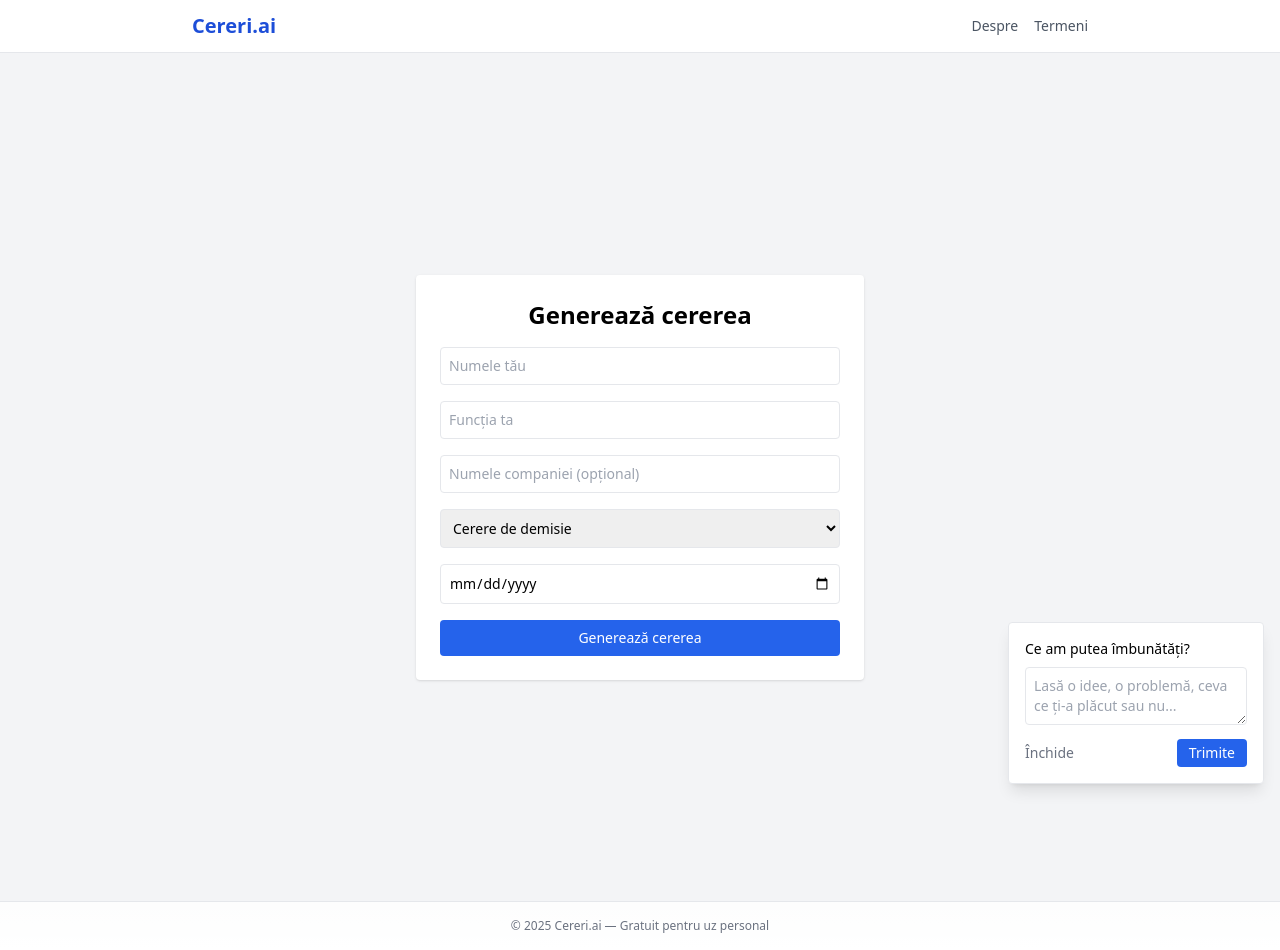
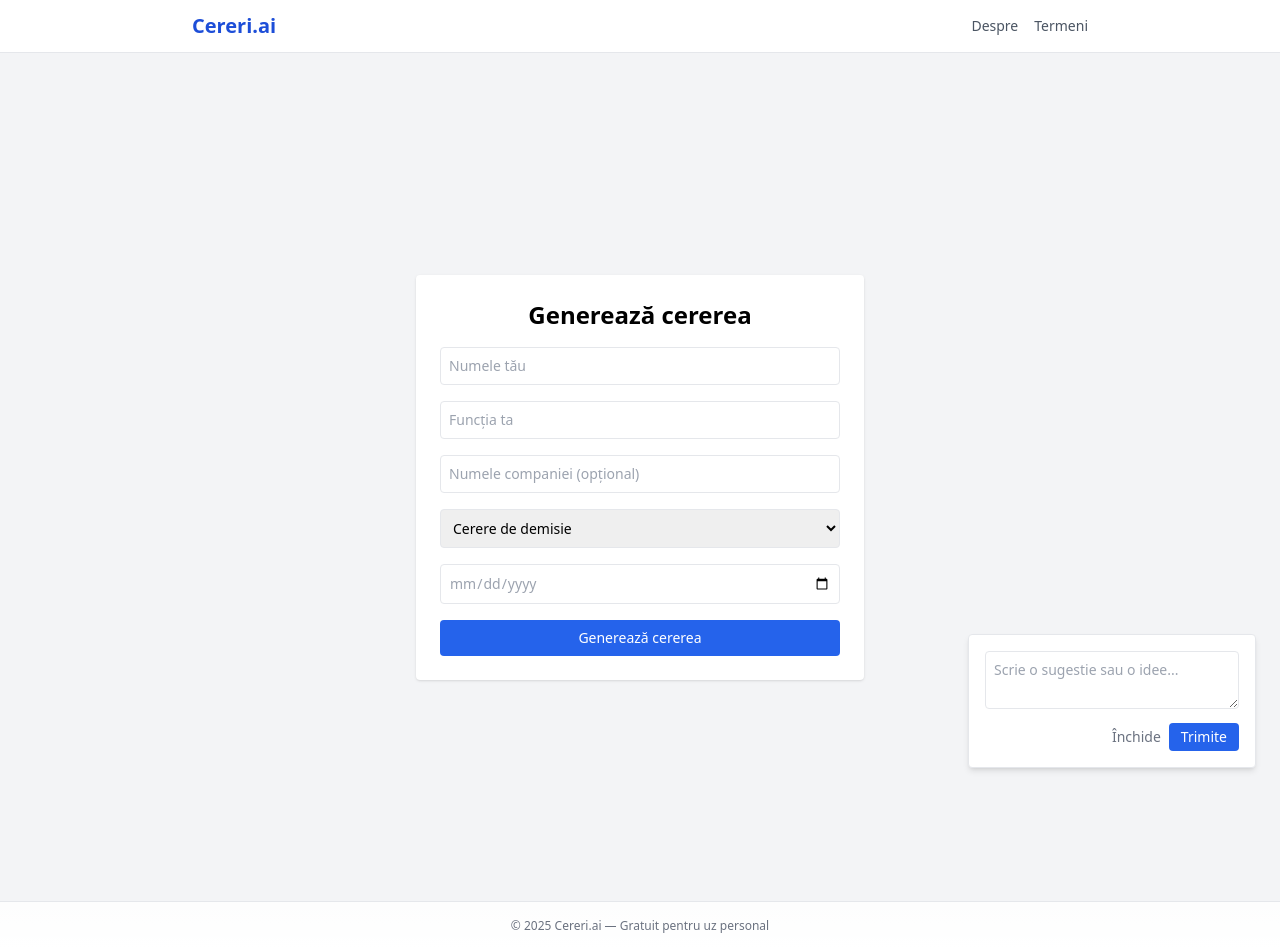
Before and after one commit to draghici95/cereri-ai, a Next.js app: page / in a window 1280 px wide. Both pictures are taken after a click on the button "Ai o sugestie?". Built offline with nearby package versions, Linux system fonts and the light colour scheme.

Commit message:
Fix pozitie buton si placeholder data

```diff
--- a/src/components/Feedback.tsx
+++ b/src/components/Feedback.tsx
@@ -1,46 +1,50 @@
-import { useState } from 'react';
+import { useState, useEffect } from 'react';
 
 export default function Feedback() {
-  const [deschis, setDeschis] = useState(false);
-  const [mesaj, setMesaj] = useState('');
-  const [trimis, setTrimis] = useState(false);
+  const [showBox, setShowBox] = useState(false);
+  const [feedback, setFeedback] = useState('');
+  const [submitted, setSubmitted] = useState(false);
 
   const handleSubmit = () => {
-    if (mesaj.trim()) {
-      localStorage.setItem(`feedback_${Date.now()}`, mesaj);
-      setTrimis(true);
-      setMesaj('');
-      setTimeout(() => {
-        setDeschis(false);
-        setTrimis(false);
-      }, 2500);
+    if (feedback.trim()) {
+      localStorage.setItem(`feedback_${Date.now()}`, feedback);
+      setSubmitted(true);
+      setFeedback('');
+      setTimeout(() => setShowBox(false), 2000);
     }
   };
 
+  useEffect(() => {
+    setSubmitted(false);
+  }, [showBox]);
+
   return (
-    <div className="fixed bottom-4 right-4 z-50">
-      {!deschis ? (
+    <>
+      {/* Floating Feedback Button */}
+      {!showBox && (
         <button
-          onClick={() => setDeschis(true)}
-          className="bg-blue-600 text-white px-4 py-2 rounded-full shadow hover:bg-blue-700 transition-all text-sm"
+          onClick={() => setShowBox(true)}
+          className="fixed bottom-6 right-4 sm:bottom-8 sm:right-6 bg-blue-600 text-white px-4 py-2 rounded-full shadow-md text-sm hover:bg-blue-700 z-50"
         >
           Ai o sugestie?
         </button>
-      ) : (
-        <div className="bg-white border shadow-lg rounded p-4 w-64">
-          {!trimis ? (
+      )}
+
+      {/* Feedback Box */}
+      {showBox && (
+        <div className="fixed bottom-6 right-4 sm:bottom-8 sm:right-6 w-72 bg-white p-4 rounded shadow-md z-50 border">
+          {!submitted ? (
             <>
-              <p className="text-sm mb-2 font-medium">Ce am putea îmbunătăți?</p>
               <textarea
-                value={mesaj}
-                onChange={(e) => setMesaj(e.target.value)}
-                className="w-full border p-2 rounded text-sm mb-2"
-                placeholder="Lasă o idee, o problemă, ceva ce ți-a plăcut sau nu..."
+                value={feedback}
+                onChange={(e) => setFeedback(e.target.value)}
+                className="w-full border p-2 rounded text-sm"
+                placeholder="Scrie o sugestie sau o idee..."
               />
-              <div className="flex justify-between">
+              <div className="flex justify-end space-x-2 mt-2">
                 <button
-                  onClick={() => setDeschis(false)}
-                  className="text-gray-500 text-sm hover:underline"
+                  onClick={() => setShowBox(false)}
+                  className="text-gray-500 text-sm"
                 >
                   Închide
                 </button>
@@ -53,12 +57,12 @@ export default function Feedback() {
               </div>
             </>
           ) : (
-            <p className="text-green-600 text-sm font-medium">
-              Mulțumim! Sugestia ta a fost salvată.
+            <p className="text-green-600 text-sm text-center font-medium">
+              Mulțumim pentru sugestie!
             </p>
           )}
         </div>
       )}
-    </div>
+    </>
   );
 }
--- a/src/pages/index.tsx
+++ b/src/pages/index.tsx
@@ -192,8 +192,8 @@ export default function Home() {
   };
 
   return (
-    <div className="min-h-screen flex items-center justify-center bg-gray-100 px-4 relative">
-      <div className="w-full max-w-md bg-white p-6 rounded shadow space-y-4">
+    <div className="min-h-screen flex items-center justify-center bg-gray-100 px-4">
+      <div className="w-full max-w-md bg-white p-6 rounded shadow space-y-4 relative">
         <h1 className="text-2xl font-bold text-center">Generează cererea</h1>
 
         <input
@@ -235,12 +235,14 @@ export default function Home() {
               value={dataStart}
               onChange={(e) => setDataStart(e.target.value)}
               className="w-full border rounded p-2 text-sm"
+              placeholder="Data început"
             />
             <input
               type="date"
               value={dataEnd}
               onChange={(e) => setDataEnd(e.target.value)}
               className="w-full border rounded p-2 text-sm"
+              placeholder="Data final"
             />
           </div>
         ) : (
@@ -248,7 +250,10 @@ export default function Home() {
             type="date"
             value={dataSingle}
             onChange={(e) => setDataSingle(e.target.value)}
-            className="w-full border rounded p-2 text-sm"
+            className={`w-full border rounded p-2 text-sm ${
+              !dataSingle ? 'text-gray-400' : 'text-black'
+            }`}
+            placeholder="Selectează o dată"
           />
         )}
 
@@ -289,10 +294,8 @@ export default function Home() {
         )}
       </div>
 
-      {/* Buton feedback poziționat în colț dreapta-jos */}
-      <div className="fixed bottom-4 right-4 z-50 w-72 max-w-full">
-        <Feedback />
-      </div>
+      {/* Componenta de feedback */}
+      <Feedback />
     </div>
   );
 }
```
